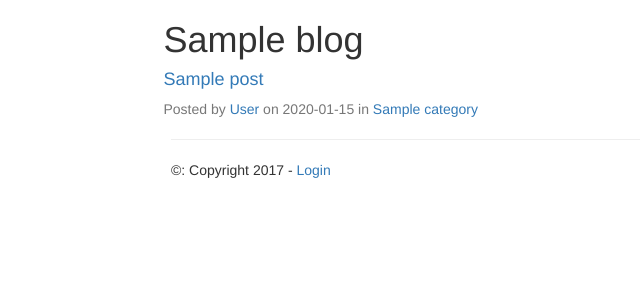
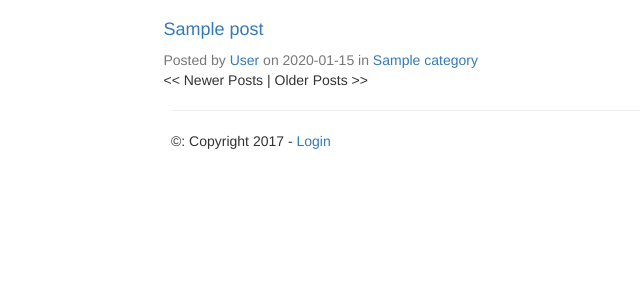
Before and after one commit to alsGitHub270/flask-blog, a Python web app: template templates/blog/index.html in a window 1280 px wide. Shown: the top 300 px of the page, without its empty margins (199-839 px from the left). Run offline with Jinja, Linux system fonts and the light colour scheme; the template is opened without the code that fills it: most values are stand-ins (such as "Sample title", 1, 10 or a date in 2020); some libraries are stand-ins or nearby versions.

Commit message:
Lesson 17: Pagination

```diff
--- a/templates/blog/index.html
+++ b/templates/blog/index.html
@@ -8,10 +8,10 @@
 
     <div class="col-md-offset-3 col-md-6">
 
-        <h1>{{ blog.name }}</h1>
+        <h1><a href="{{ url_for('index') }}"></a></h1>
 
         <div class="post-list">
-            {% for post in posts %}
+            {% for post in posts.items %}
                 <div class="post-item">
                     <h4><a href="{{ url_for('article', slug=post.slug) }}">{{ post.title }}</a></h4>
                     <div class="text-muted">Posted by <a href="#">{{ post.author.fullname }}</a>
@@ -21,6 +21,19 @@
                 </div>
             {% endfor %}
         </div>
+
+        <div class="post-paginate">
+            {% if posts.has_prev %}
+                <a href="{{ url_for('index', page=posts.prev_num) }}">&lt;&lt; Newer posts</a>
+            {% else %}
+            &lt;&lt; Newer Posts
+            {% endif %} |
+            {% if posts.has_next %}
+                <a href="{{ url_for('index', page=posts.next_num) }}"> Older posts &gt;&gt;</a>
+            {% else %}
+             Older Posts &gt;&gt;
+            {% endif %}
+        </div>
     </div>
 </div>
 
```
Also changed, not shown: blog/views.py (+8 -5 lines), templates/blog/admin.html (+15 -2 lines).
